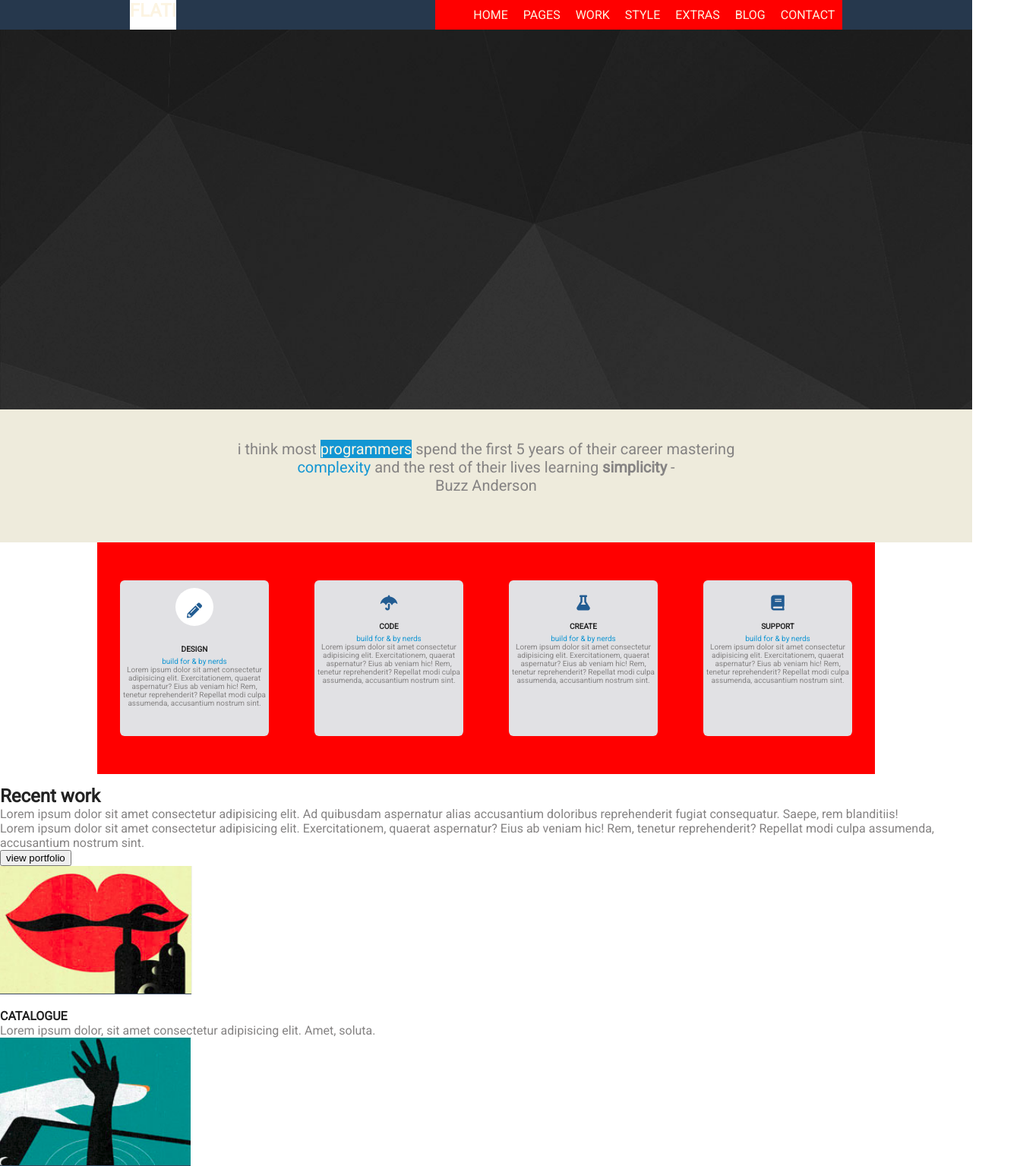
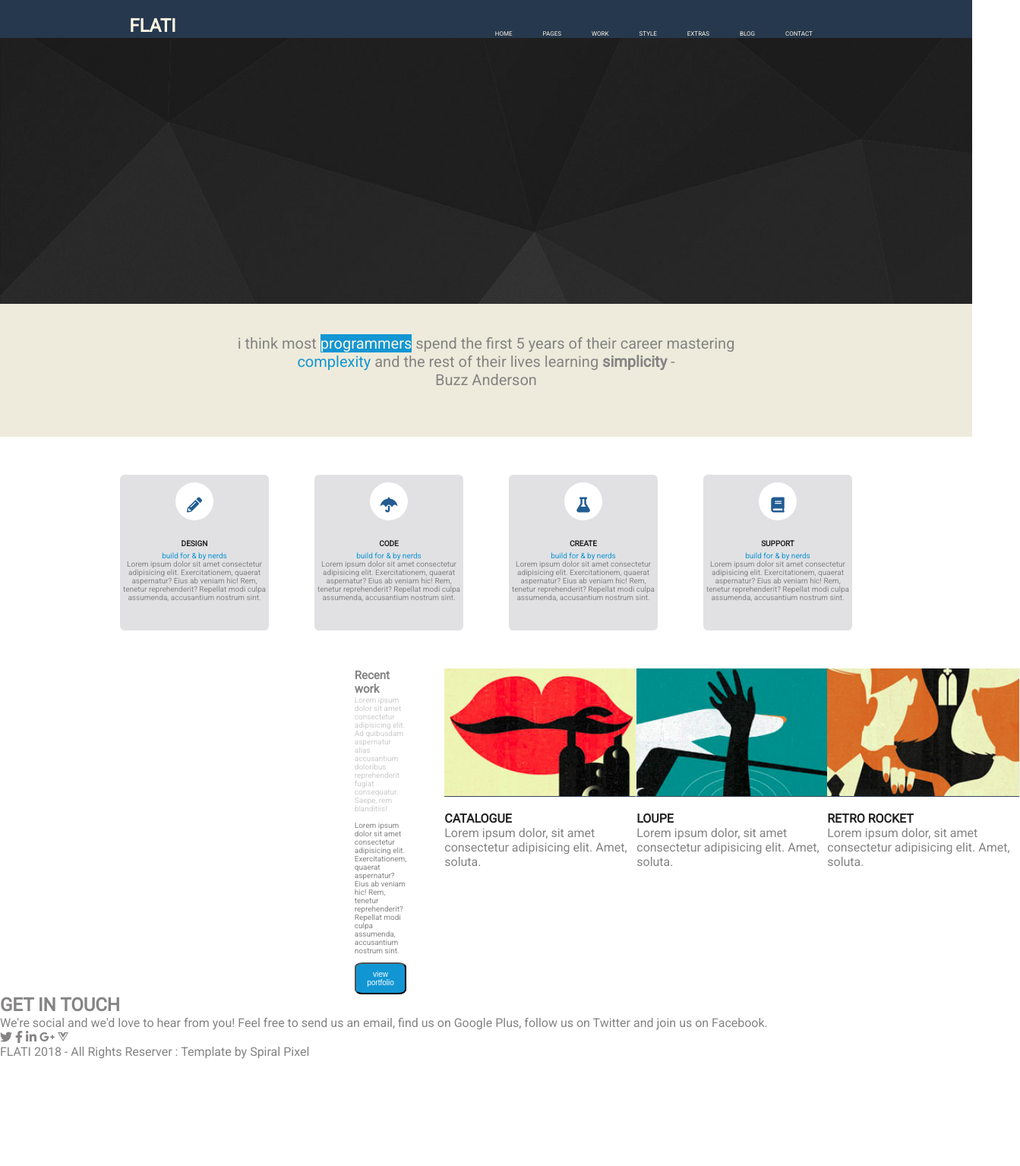
Before and after one commit to MajdaEB/coding_school_17_flati_sass, a plain HTML site: page index.html in a window 1280 px wide. Shown: the top 1535 px of the page at 76% size, 1343 px wide, since content can reach past the window. After the commit the page ends 1394 px from the top, so only its background shows below. Drawn offline with Linux system fonts and the light colour scheme.

Commit message:
Commit 3

```diff
--- a/assets/sass/style.sass
+++ b/assets/sass/style.sass
@@ -9,15 +9,17 @@ body
 nav
     background-color: #26384d
     justify-content: space-around
-    h1
-        background-color: #ffffff
+    height: 50px
+    .top
+        padding-top: 20px
     .justify
-        background-color: red
+        font-size: 8px
+        padding: 20px
         ul
             list-style: none
             display: flex
             li
-                margin: 10px
+                margin: 20px
 .flex
     display: flex
 
@@ -28,7 +30,7 @@ nav
     height: 135px
 .bandiv
     background: url("../img/bg-header.png")
-    height: 500px
+    height: 350px
     width: 100%
 .banniere
     width: 100%
@@ -53,7 +55,6 @@ nav
 .container
     width: 80%
     margin: 0 auto
-    background-color: red
     justify-content: center
 .titre
      font-weight: bold
@@ -85,3 +86,26 @@ nav
     .color-blue
         color: #1296D3
         padding-top: 5px
+
+
+.width30
+    width: 30%
+    margin-left: 530px
+    padding-right: 50px
+    font-size: 10px
+    .titre1
+        font-size: 10px
+    .loremclair
+        color: #cccbcb
+    .button
+        font-size: 10px
+        color: white
+        background-color: #1296D3
+        border-radius: 15%
+        margin-top: 10px
+        padding: 8px
+        outline: none
+
+.widht55
+    width: 5
+    width: 600px
--- a/index.html
+++ b/index.html
@@ -13,7 +13,7 @@
 <body>
     <header>
         <nav class="flex white">
-            <h1>FLATI</h1>
+            <h1 class="top">FLATI</h1>
             <div class="justify">
                 <ul class="flex right">
                     <li>HOME</li>
@@ -27,7 +27,7 @@
             </div>
         </nav>
     </header>
-    <section class="">
+    <section>
         <div class="bandiv">
             <!-- <img class="banniere" src="./assets/img/bg-header.png" alt="bg graphique"> -->
         </div>
@@ -48,12 +48,12 @@
             <div class="color-blue">
                build for & by nerds
             </div>
-            <div class="">
+            <div>
                 <p>Lorem ipsum dolor sit amet consectetur adipisicing elit. Exercitationem, quaerat aspernatur? Eius ab veniam hic! Rem, tenetur reprehenderit? Repellat modi culpa assumenda, accusantium nostrum sint.</p>
             </div>
         </div>
         <div class="beige">
-            <div class="">
+            <div class="borderr">
                 <i class="fas fa-umbrella"></i>
             </div>
             <div class="titre">
@@ -62,12 +62,12 @@
             <div class="color-blue">
                build for & by nerds
             </div>
-            <div class="">
+            <div>
                 <p>Lorem ipsum dolor sit amet consectetur adipisicing elit. Exercitationem, quaerat aspernatur? Eius ab veniam hic! Rem, tenetur reprehenderit? Repellat modi culpa assumenda, accusantium nostrum sint.</p>
             </div>
         </div>
         <div class="beige">
-            <div class="">
+            <div class="borderr">
                 <i class="fas fa-flask"></i>
             </div>
             <div class="titre">
@@ -76,12 +76,12 @@
             <div class="color-blue">
                build for & by nerds
             </div>
-            <div class="">
+            <div>
                 <p>Lorem ipsum dolor sit amet consectetur adipisicing elit. Exercitationem, quaerat aspernatur? Eius ab veniam hic! Rem, tenetur reprehenderit? Repellat modi culpa assumenda, accusantium nostrum sint.</p>
             </div>
         </div>
         <div class="beige">
-            <div class="">
+            <div class="borderr">
                 <i class="fas fa-book"></i>
             </div>
             <div class="titre">
@@ -90,30 +90,31 @@
             <div class="color-blue">
                build for & by nerds
             </div>
-            <div class="">
+            <div>
                 <p>Lorem ipsum dolor sit amet consectetur adipisicing elit. Exercitationem, quaerat aspernatur? Eius ab veniam hic! Rem, tenetur reprehenderit? Repellat modi culpa assumenda, accusantium nostrum sint.</p>
             </div>
         </div>
     </section>
 
-    <section>
-        <div class="">
-            <div class="titre">
+    <section class="flex container">
+        <div class="width30">
+            <div class="titre1">
                 <h2>Recent work</h2>
             </div>
-            <div class="">
+            <div class="loremclair">
                <p>Lorem ipsum dolor sit amet consectetur adipisicing elit. Ad quibusdam aspernatur alias accusantium doloribus reprehenderit fugiat consequatur. Saepe, rem blanditiis!</p>
             </div>
-            <div class="">
+            <br>
+            <div class="loremfonce">
                 <p>Lorem ipsum dolor sit amet consectetur adipisicing elit. Exercitationem, quaerat aspernatur? Eius ab veniam hic! Rem, tenetur reprehenderit? Repellat modi culpa assumenda, accusantium nostrum sint.</p>
             </div>
             <div>
-                <button type="button">view portfolio</button>
+                <button type="button" class="button">view portfolio</button>
             </div>
         </div>
 
-        <div>
-            <div class="">
+        <div class="flex width55">
+            <div>
                 <div class="">
                     <img src="./assets/img/flati-design-screenshot1.png" alt="lèvres">
                 </div>
```
Also changed, not shown: assets/css/style.css, 1 other file.
